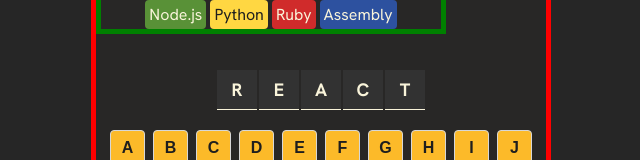
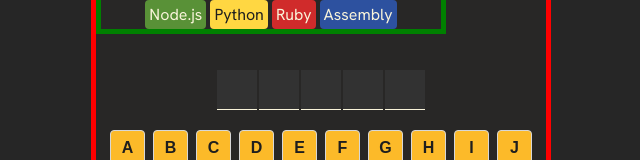
Before and after one commit to arongu321/AronsAssemblyEndgame, a React (Vite) app: page / in a window 1280 px wide. Shown: the part 269-429 px from the top of the page, without its empty margins (319-959 px from the left). Built offline with nearby package versions, Linux system fonts and the light colour scheme.

Commit message:
Added functionality to only display correctly guessed words

```diff
--- a/App.jsx
+++ b/App.jsx
@@ -15,7 +15,7 @@
             <Header />
             <GameStatus />
             <Languages />
-            <WordSection word={word} />
+            <WordSection currentWord={word} guesses={userGuesses} />
             <Keyboard
                 currentWord={word}
                 guesses={userGuesses}
--- a/components/WordSection.jsx
+++ b/components/WordSection.jsx
@@ -1,8 +1,15 @@
 import LetterSlot from './LetterSlot';
 
 export default function WordSection(props) {
-    const letterSlotElements = [...props.word].map((letter, index) => (
-        <LetterSlot index={index} letter={letter} />
+    const letterSlotElements = [...props.currentWord].map((letter, index) => (
+        <LetterSlot
+            index={index}
+            letter={
+                props.guesses.includes(letter) &&
+                props.currentWord.includes(letter) &&
+                letter
+            }
+        />
     ));
     return <section className="word-section">{letterSlotElements}</section>;
 }
```
